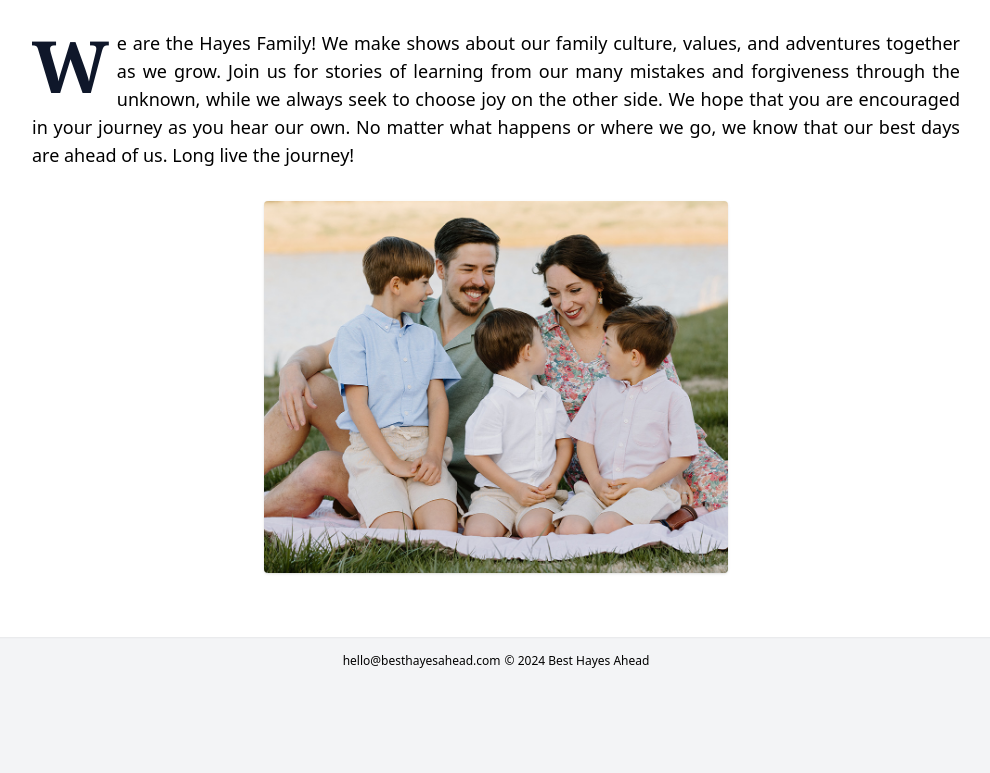
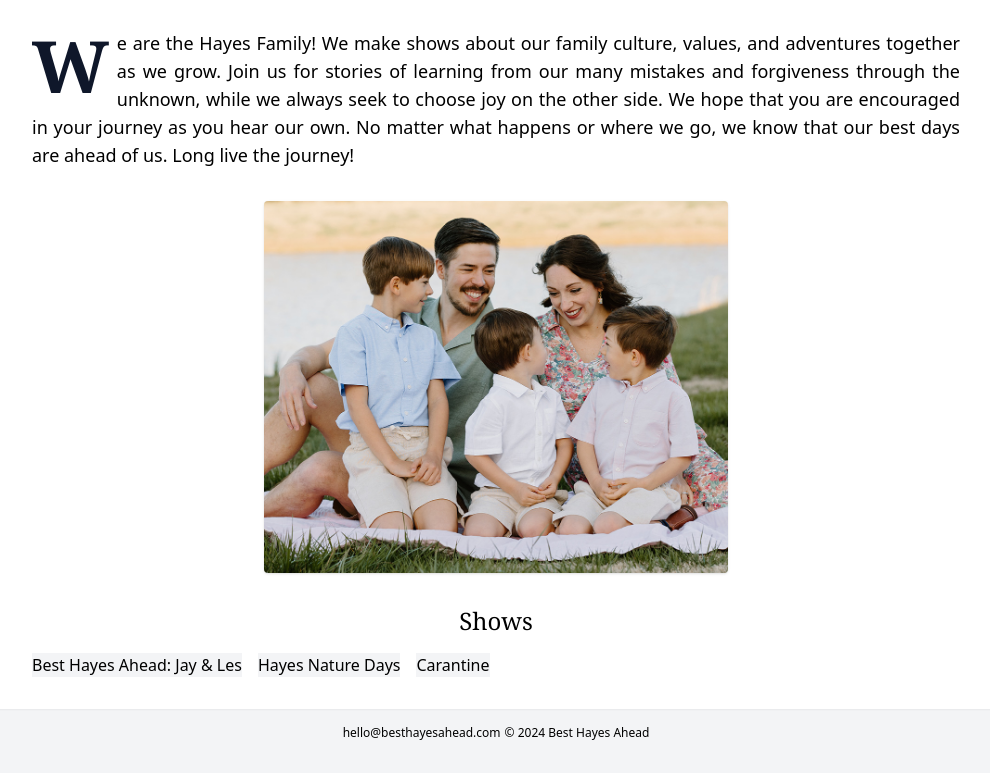
Before and after one commit to besthayesahead/besthayesahead.github.io, a plain HTML site: page index.html in a window 1280 px wide. Shown: the part 388-1161 px from the top of the page, without its empty margins (144-1134 px from the left). Before the commit the page ends 1089 px from the top, so only its background shows below. Drawn offline with Linux system fonts and the light colour scheme.

Commit message:
wip [ci skip]

```diff
--- a/index.html
+++ b/index.html
@@ -57,6 +57,15 @@
           <img class="lg:w-1/2 rounded shadow" src="/assets/image/family-2024.jpg" alt="family photo">
         </div>
 
+        <div class="flex justify-center font-serif text-2xl mb-4">
+          <h1 class="font-serif">Shows</h1>
+        </div>
+
+        <div class="flex gap-4">
+          <div class="bg-gray-100" >Best Hayes Ahead: Jay &amp; Les</div>
+          <div class="bg-gray-100">Hayes Nature Days</div>
+          <div class="bg-gray-100">Carantine</div>
+        </div>
       </div>
 
       <div class="flex justify-center py-4 text-xs">
```
